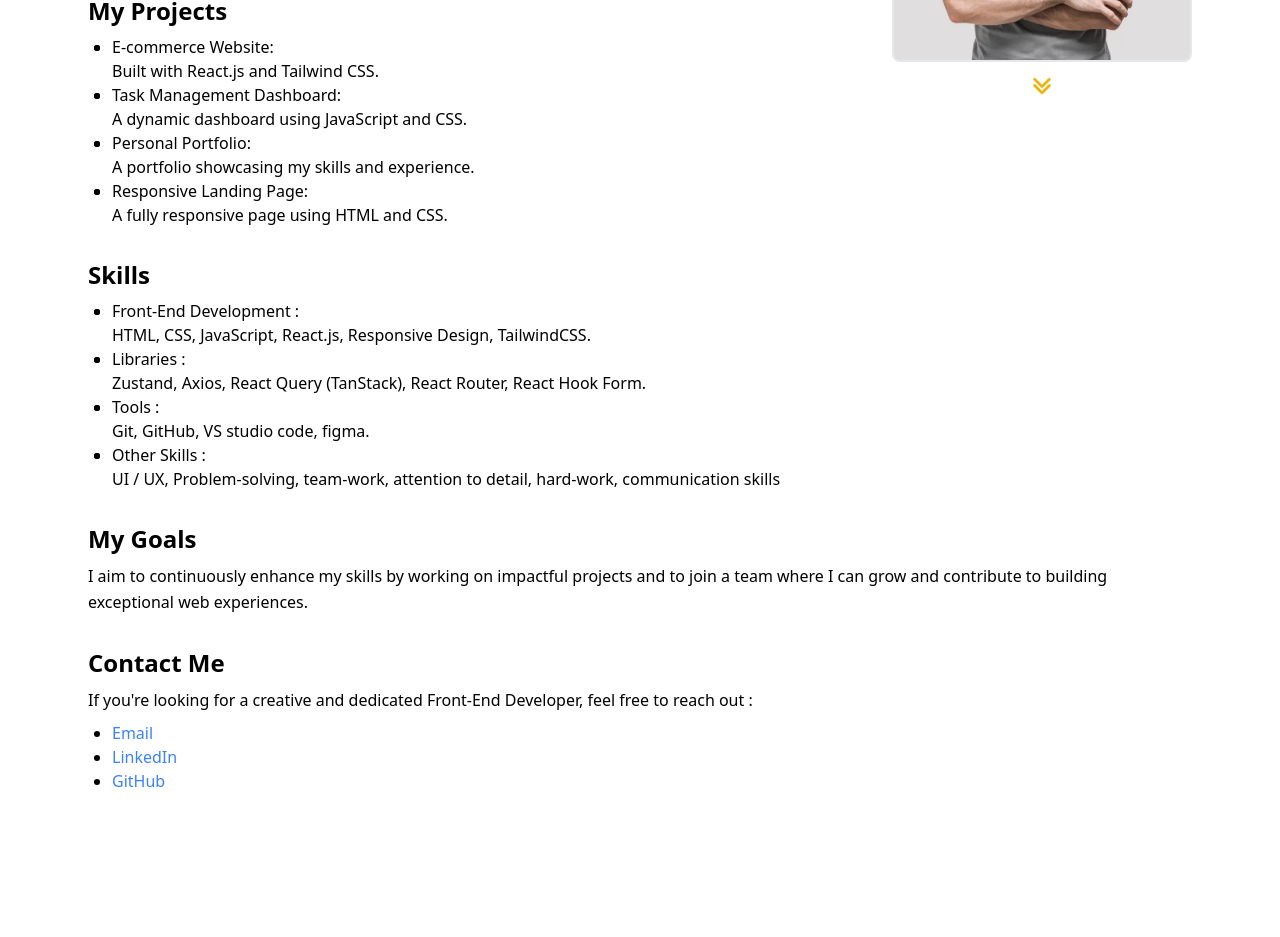
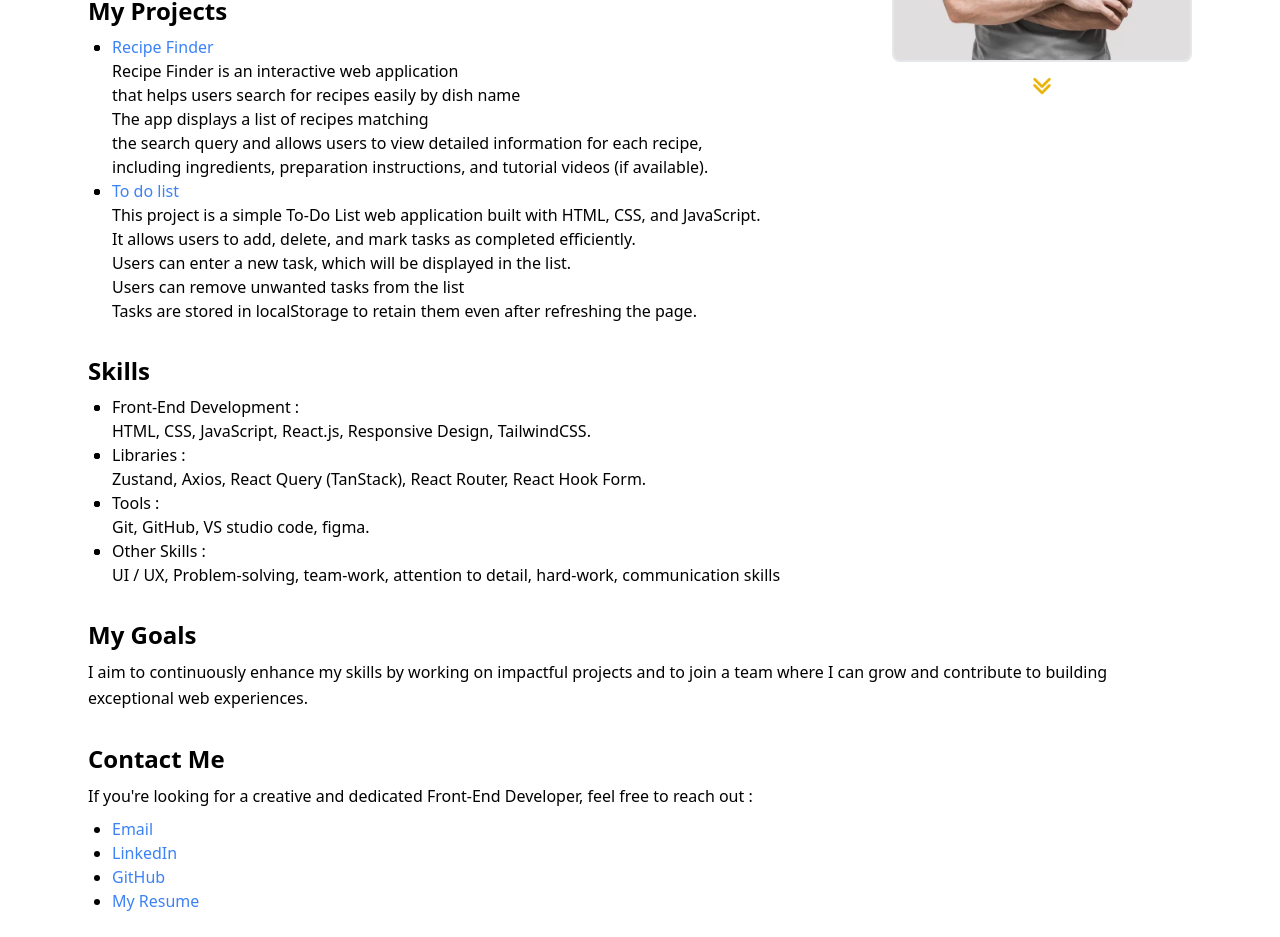
Before and after one commit to omar96163/personal-page, a React (Vite) app: page /About in a window 1280 px wide. Shown: the part 460-1397 px from the top of the page. Before the commit the page ends 1277 px from the top, so only its background shows below. Built offline with nearby package versions, Linux system fonts and the light colour scheme.

Commit message:
make some changes in 'about, home' component --- added my projectes

```diff
--- a/index.html
+++ b/index.html
@@ -3,7 +3,7 @@
   <head>
     <meta charset="UTF-8" />
     <meta name="viewport" content="width=device-width, initial-scale=1.0" />
-    <title>personal page</title>
+    <title>Omar El-baz Website</title>
   </head>
   <body>
     <div id="root"></div>
--- a/src/components/About.jsx
+++ b/src/components/About.jsx
@@ -15,8 +15,9 @@ function About() {
             </strong>{" "}
           </h1>
           <p className="text-lg mb-8 text-">
-            A talented and passionate Front-End Developer and an ALX graduate <br /> with a
-            strong focus on building modern, user-friendly web applications.
+            A talented and passionate Front-End Developer and an ALX graduate{" "}
+            <br /> with a strong focus on building modern, user-friendly web
+            applications.
           </p>
           <section className="mb-8">
             <h2 className="text-2xl font-semibold mb-2">Who Am I ?</h2>
@@ -67,24 +68,48 @@ function About() {
         <h2 className="text-2xl font-semibold mb-2">My Projects</h2>
         <ul className="list-disc pl-6">
           <li>
-            <li className="font-medium">E-commerce Website:</li> Built with
-            React.js and Tailwind CSS.
+            <li className="font-medium">
+              <a
+                className="text-blue-500 hover:underline"
+                href="https://recipe-finder-nine-inky.vercel.app/"
+                target="_blank"
+                rel="noopener noreferrer"
+              >
+                Recipe Finder
+              </a>
+            </li>
+            Recipe Finder is an interactive web application <br /> that helps
+            users search for recipes easily by dish name <br /> The app displays
+            a list of recipes matching <br /> the search query and allows users
+            to view detailed information for each recipe, <br />
+            including ingredients, preparation instructions, and tutorial videos
+            (if available).
           </li>
           <li>
-            <li className="font-medium">Task Management Dashboard:</li> A
-            dynamic dashboard using JavaScript and CSS.
-          </li>
-          <li>
-            <li className="font-medium">Personal Portfolio:</li> A portfolio
-            showcasing my skills and experience.
-          </li>
-          <li>
-            <li className="font-medium">Responsive Landing Page:</li> A fully
-            responsive page using HTML and CSS.
+            <li className="font-medium">
+              <a
+                className="text-blue-500 hover:underline"
+                href="https://dynamic-to-do-list-js-omega.vercel.app/"
+                target="_blank"
+                rel="noopener noreferrer"
+              >
+                To do list
+              </a>
+            </li>
+            This project is a simple To-Do List web application built with HTML,
+            CSS, and JavaScript. <br /> It allows users to add, delete, and mark
+            tasks as completed efficiently.
+            <br />
+            Users can enter a new task, which will be displayed in the list.
+            <br />
+            Users can remove unwanted tasks from the list
+            <br />
+            Tasks are stored in localStorage to retain them even after
+            refreshing the page.
+            <br />
           </li>
         </ul>
       </section>
-
       <section className="mb-8">
         <h2 className="text-2xl font-semibold mb-2">Skills</h2>
         <ul className="list-disc pl-6">
@@ -154,6 +179,16 @@ function About() {
               GitHub
             </a>
           </li>
+          <li>
+            <a
+              href="https://docs.google.com/document/d/1mfGqdfnBe544MaVqGR7fPeuFdCxJJmhuU9B7--QwxbE/edit?usp=sharing"
+              target="_blank"
+              rel="noopener noreferrer"
+              className="text-blue-500 hover:underline"
+            >
+              My Resume
+            </a>
+          </li>
         </ul>
       </section>
     </div>
--- a/src/components/Home.jsx
+++ b/src/components/Home.jsx
@@ -46,13 +46,13 @@ function Home() {
             cursor-pointer ${me ? "rotate-90" : "-rotate-90"}`}
           />
           <div
-            className={`flex gap-3 transition-all duration-500 -z-10 ${
-              me ? "z-10" : "-ml-44"
+            className={`flex gap-3 transition-all duration-500 -z-10 text-base ${
+              me ? "z-10" : "-ml-48 gap-0"
             }`}
           >
             <a
               className="text-black hover:text-white hover:bg-black hover:ring-2 ring-black
-              hover:scale-110 px-2 rounded-lg text-xl font-bold transition duration-300"
+              hover:scale-110 px-2 rounded-lg font-bold transition duration-300"
               href="https://x.com/omaralbaz444"
               target="_blank"
               rel="noopener noreferrer"
@@ -60,8 +60,17 @@ function Home() {
               X
             </a>
             <a
+              className="text-black hover:text-white hover:bg-black hover:ring-2 ring-black
+              hover:scale-110 px-2 rounded-lg font-bold transition duration-300"
+              href="https://github.com/omar96163?tab=overview&from=2024-12-01&to=2024-12-31"
+              target="_blank"
+              rel="noopener noreferrer"
+            >
+              Gih
+            </a>
+            <a
               className="text-blue-700 hover:text-white hover:bg-blue-500 hover:ring-2 ring-blue-500
-              hover:scale-110 px-1 rounded-lg text-xl font-bold transition duration-300"
+              hover:scale-110 px-1 rounded-lg font-bold transition duration-300"
               href="www.linkedin.com/in/omar-albaz-29b72b272"
               target="_blank"
               rel="noopener noreferrer"
@@ -69,13 +78,13 @@ function Home() {
               in
             </a>
             <a
-              className="text-black hover:text-white hover:bg-black hover:ring-2 ring-black
-              hover:scale-110 px-2 rounded-lg text-xl font-bold transition duration-300"
-              href="https://github.com/omar96163?tab=overview&from=2024-12-01&to=2024-12-31"
+              href="https://docs.google.com/document/d/1mfGqdfnBe544MaVqGR7fPeuFdCxJJmhuU9B7--QwxbE/edit?usp=sharing"
               target="_blank"
               rel="noopener noreferrer"
+              className="text-blue-700 hover:text-white hover:bg-black hover:ring-2 ring-black
+              hover:scale-110 px-2 rounded-lg font-bold transition duration-300"
             >
-              Gih
+              My.R
             </a>
           </div>
         </div>
```
